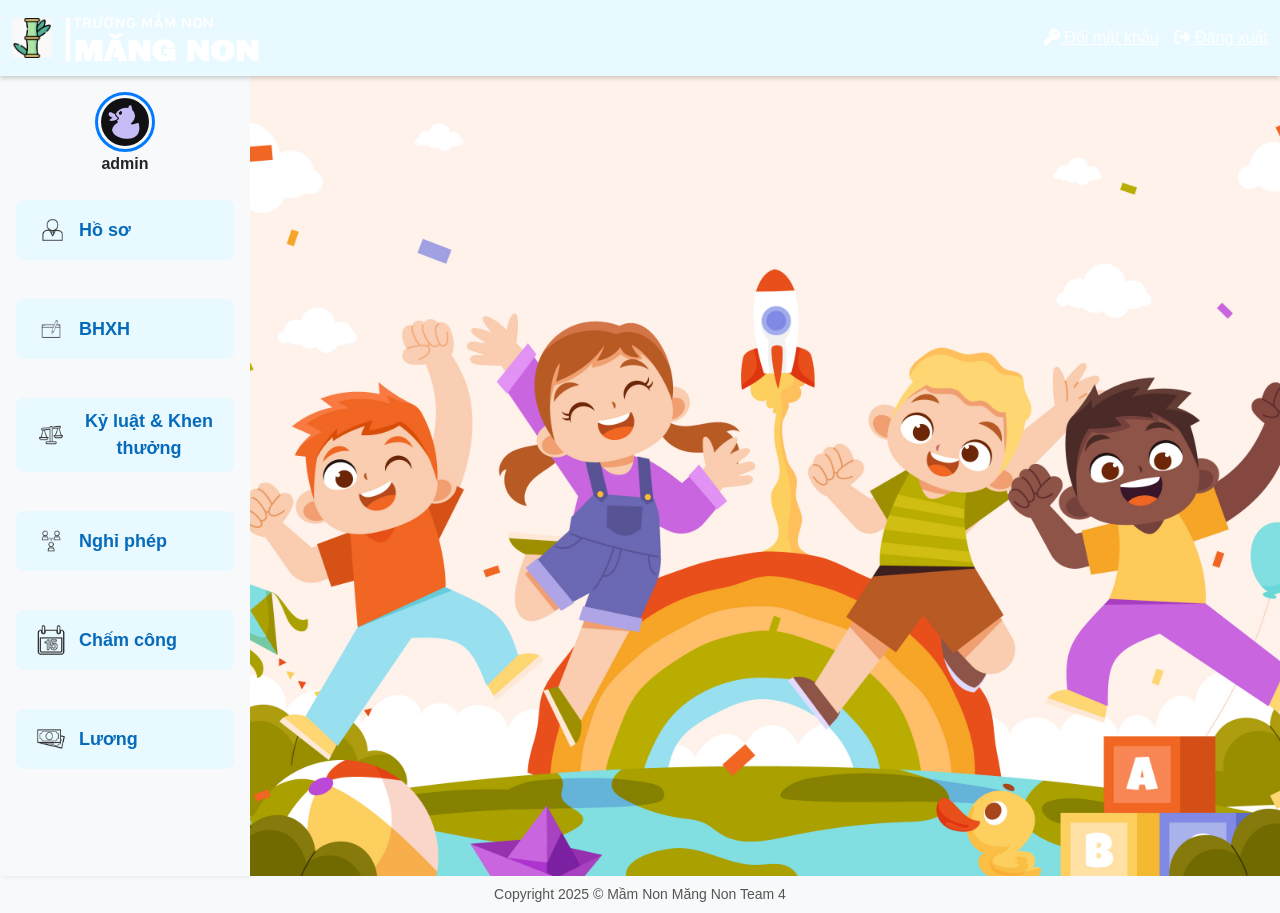
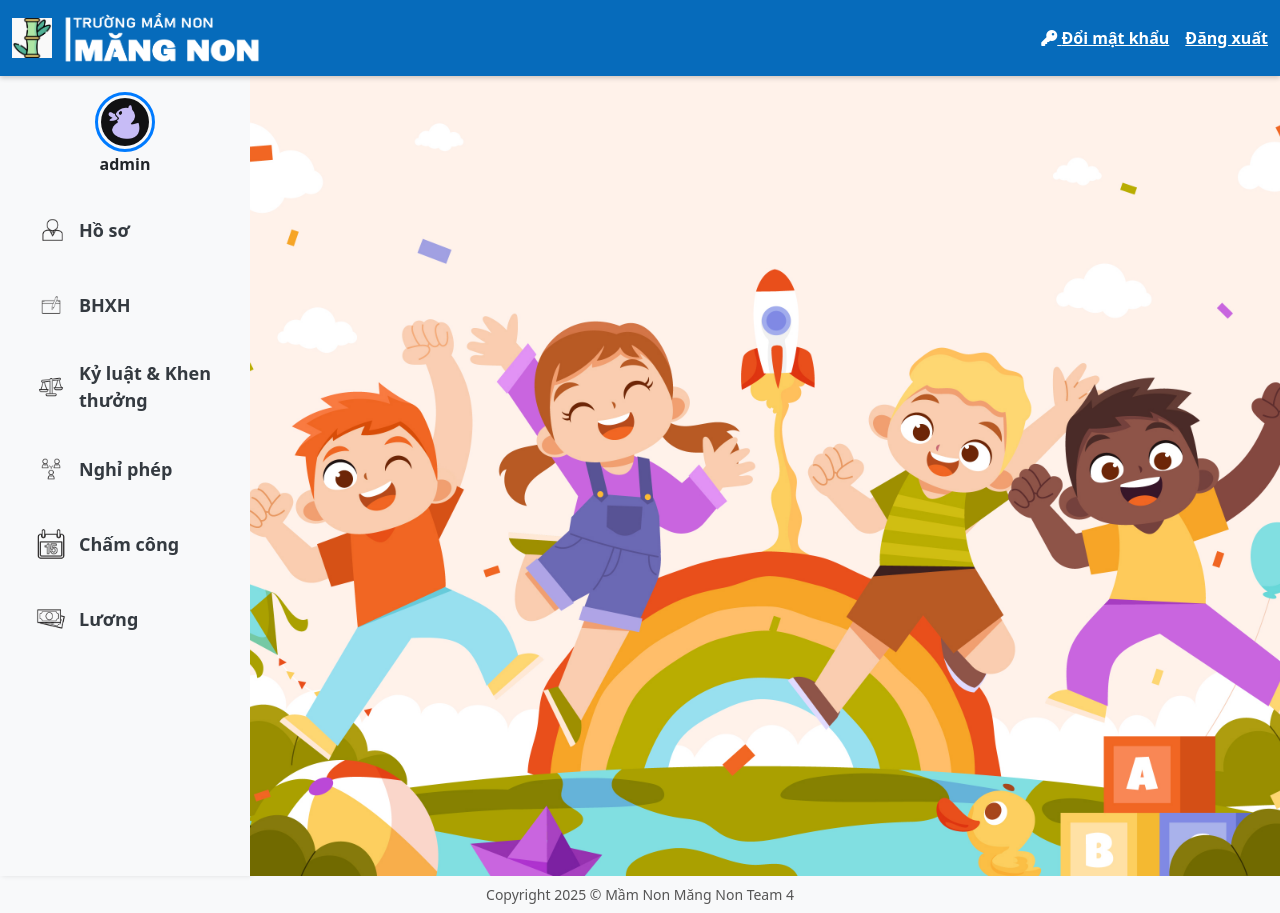
Before and after one commit to giapdoan01/LapTrinhWebQLNS, a Django app: page /home/ in a window 1280 px wide. Run offline with Django 4.2, Linux system fonts and the light colour scheme; a user stored in the database is signed in.

Commit message:
capnhat1

```diff
--- a/HOME/templates/home.html
+++ b/HOME/templates/home.html
@@ -11,8 +11,6 @@
 </head>
 {% load static %}
 <body>
-
-    <!-- Thanh header màu xanh -->
     <header class="navbar navbar-expand-lg navbar-dark" style="background-color: #066BBB;">
         <div class="container-fluid">
             <a class="navbar-brand text-dark fw-bold" href="{% url 'home' %}">
@@ -20,8 +18,8 @@
                 <img src="{% static 'images/tentruong.png' %}" alt="TenTruong" width="200" height="50">
             </a>
             <div class="d-flex">
-                <a href="#" class="text-white me-3"><i class="fas fa-key"></i> Đổi mật khẩu</a>
-                <a href="{% url 'login' %}" class="text-white"><i class="fas fa-sign-out-alt"></i> Đăng xuất</a>
+                <a href="#" class="text-white me-3"><i class="fas fa-key"></i> <b>Đổi mật khẩu</b></a>
+                <a href="{% url 'login' %}" class="text-white"><b>Đăng xuất</b> </a>
             </div>
         </div>
     </header>
@@ -37,41 +35,41 @@
             <ul class="nav flex-column custom-nav">
                 <br>
                 <li class="nav-item">
-                    <a href="#" class="nav-link d-flex align-items-center" style="color: #066BBB ">
+                    <a href="#" class="nav-link d-flex align-items-center">
                         <img src="{% static 'images/hoso.png' %}" alt="Hồ sơ" width="40" height="40" class="me-2">
                         <b>Hồ sơ</b>
                     </a>
-                </li><br>
+                </li>
                 <li class="nav-item">
-                    <a href="#" class="nav-link d-flex align-items-center" style="color: #066BBB">
+                    <a href="#" class="nav-link d-flex align-items-center">
                         <img src="{% static 'images/BHXH.png' %}" alt="BHXH" width="40" height="40" class="me-2">
                         <b>BHXH</b>
                     </a>
-                </li><br>
+                </li>
                 <li class="nav-item">
-                    <a href="#" class="nav-link d-flex align-items-center" style="color: #066BBB">
+                    <a href="#" class="nav-link d-flex align-items-center">
                         <img src="{% static 'images/kyluat.png' %}" alt="Kỷ luật & Khen thưởng" width="40" height="40" class="me-2">
                         <b>Kỷ luật & Khen thưởng</b>
                     </a>
-                </li><br>
+                </li>
                 <li class="nav-item">
-                    <a href="#" class="nav-link d-flex align-items-center" style="color: #066BBB">
+                    <a href="#" class="nav-link d-flex align-items-center">
                         <img src="{% static 'images/nghiphep.png' %}" alt="Nghỉ phép" width="40" height="40" class="me-2">
                         <b>Nghỉ phép</b>
                     </a>
-                </li><br>
+                </li>
                 <li class="nav-item">
-                    <a href="#" class="nav-link d-flex align-items-center" style="color: #066BBB">
+                    <a href="#" class="nav-link d-flex align-items-center">
                         <img src="{% static 'images/chamcong.png' %}" alt="Chấm công" width="40" height="40" class="me-2">
                         <b>Chấm công</b>
                     </a>
-                </li><br>
+                </li>
                 <li class="nav-item">
-                    <a href="#" class="nav-link d-flex align-items-center" style="color: #066BBB">
+                    <a href="#" class="nav-link d-flex align-items-center">
                         <img src="{% static 'images/luong.png' %}" alt="Lương" width="40" height="40" class="me-2">
                         <b>Lương</b>
                     </a>
-                </li><br>
+                </li>
             </ul>
         </nav>
 
@@ -84,6 +82,5 @@
     <footer class="text-center p-2 bg-light" style="background-color: #E8F9FF;">
         <p class="mb-0">Copyright 2025 © Mầm Non Măng Non Team 4</p>
     </footer>
-
 </body>
 </html>
--- a/static/css/style.css
+++ b/static/css/style.css
@@ -3,14 +3,13 @@
     margin: 0;
     padding: 0;
     box-sizing: border-box;
-    font-family: Arial, sans-serif;
 }
 
 /* Sidebar */
 nav {
     width: 250px;
     height: 100vh;
-    background: #E8F9FF;
+    background: #066BBB;
     padding: 20px;
     box-shadow: 2px 0 5px rgba(0, 0, 0, 0.1);
 }
@@ -27,14 +26,14 @@ nav .nav-link {
 }
 
 nav .nav-link:hover {
-    background: #E8F9FF;
-    color: #007bff !important;
+    background: 066BBB;
+    color: 066BBB !important;
     border-radius: 5px;
 }
 
 /* Header */
 .navbar {
-    background-color: #E8F9FF !important;
+    background-color: #066BBB !important;
     box-shadow: 0px 2px 5px rgba(0, 0, 0, 0.2);
 }
 
@@ -58,7 +57,7 @@ nav .nav-link:hover {
 /*nav trái*/
 ul {
     padding: 0;
-    text-align: center;
+
 }
 
 li {
@@ -70,11 +69,10 @@ li {
     font-weight: bold;
     font-size: 18px ;
     color: #343a40;
-    text-decoration: none ;
     padding: 10px 15px;
     border-radius: 8px;
-    display: inline-block;
-    background-color: #E8F9FF;
+
+;
 }
 
 .custom-nav .nav-link:hover {
```
Also changed, not shown: db.sqlite3.
